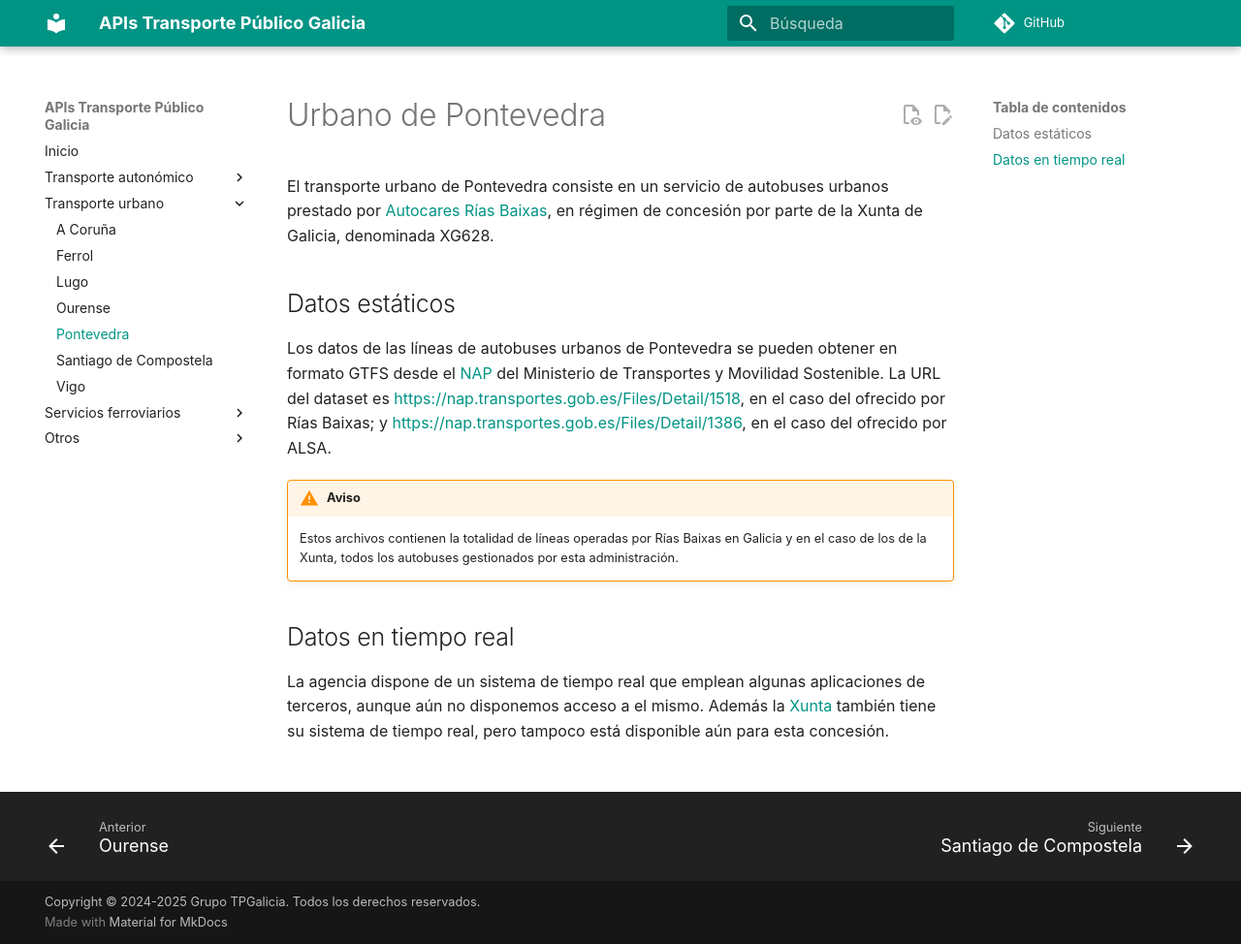
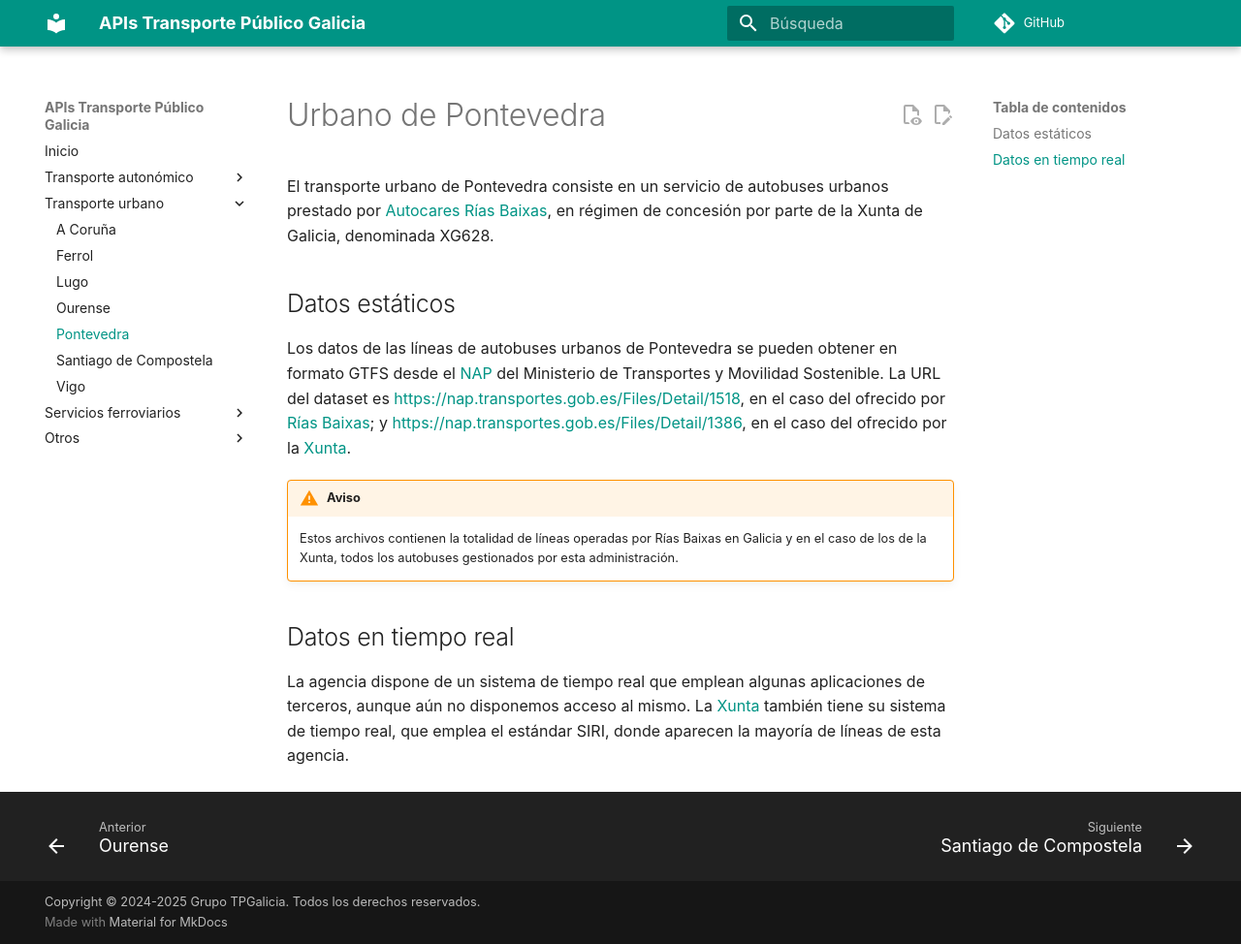
Before and after one commit to tpgalicia/tpgalicia.github.io, an MkDocs documentation site: the page built from docs/urban/pontevedra.md, in a window 1280 px wide and 974 px high. Shown: the whole window at 97% size. Built offline with MkDocs 1.6.1 and Material for MkDocs 9.7.7, drawn with Linux system fonts in a browser that asks for light colours; comment, search, counter and statistics services are not loaded.

Commit message:
Update pontevedra.md

```diff
--- a/docs/urban/pontevedra.md
+++ b/docs/urban/pontevedra.md
@@ -4,7 +4,7 @@ El transporte urbano de Pontevedra consiste en un servicio de autobuses urbanos
 
 ## Datos estáticos
 
-Los datos de las líneas de autobuses urbanos de Pontevedra se pueden obtener en formato GTFS desde el [NAP](../other/nap.md) del Ministerio de Transportes y Movilidad Sostenible. La URL del dataset es <https://nap.transportes.gob.es/Files/Detail/1518>, en el caso del ofrecido por Rías Baixas; y  <https://nap.transportes.gob.es/Files/Detail/1386>, en el caso del ofrecido por ALSA.
+Los datos de las líneas de autobuses urbanos de Pontevedra se pueden obtener en formato GTFS desde el [NAP](../other/nap.md) del Ministerio de Transportes y Movilidad Sostenible. La URL del dataset es <https://nap.transportes.gob.es/Files/Detail/1518>, en el caso del ofrecido por [Rías Baixas](../autonomic/operator/riasbaixas.md); y  <https://nap.transportes.gob.es/Files/Detail/1386>, en el caso del ofrecido por la [Xunta](../autonomic/index.md).
 
 !!! warning "Aviso"
     Estos archivos contienen la totalidad de líneas operadas por Rías Baixas en Galicia y en el caso de los de la Xunta, todos los autobuses gestionados por esta administración.
@@ -12,4 +12,4 @@ Los datos de las líneas de autobuses urbanos de Pontevedra se pueden obtener en
 
 ## Datos en tiempo real
 
-La agencia dispone de un sistema de tiempo real que emplean algunas aplicaciones de terceros, aunque aún no disponemos acceso a el mismo. Además la [Xunta](../autonomic/index.md) también tiene su sistema de tiempo real, pero tampoco está disponible aún para esta concesión.
+La agencia dispone de un sistema de tiempo real que emplean algunas aplicaciones de terceros, aunque aún no disponemos acceso al mismo. La [Xunta](../autonomic/index.md) también tiene su sistema de tiempo real, que emplea el estándar SIRI, donde aparecen la mayoría de líneas de esta agencia.
```
